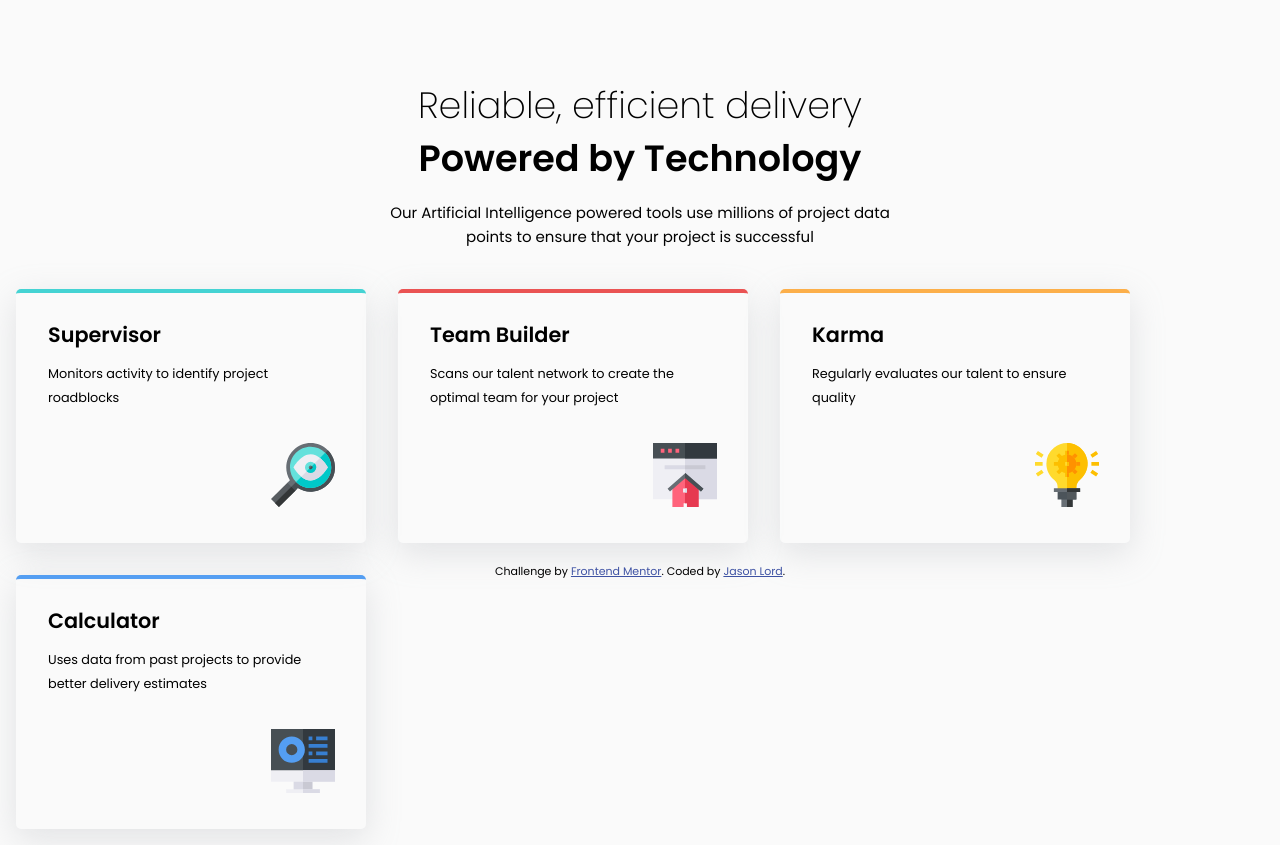
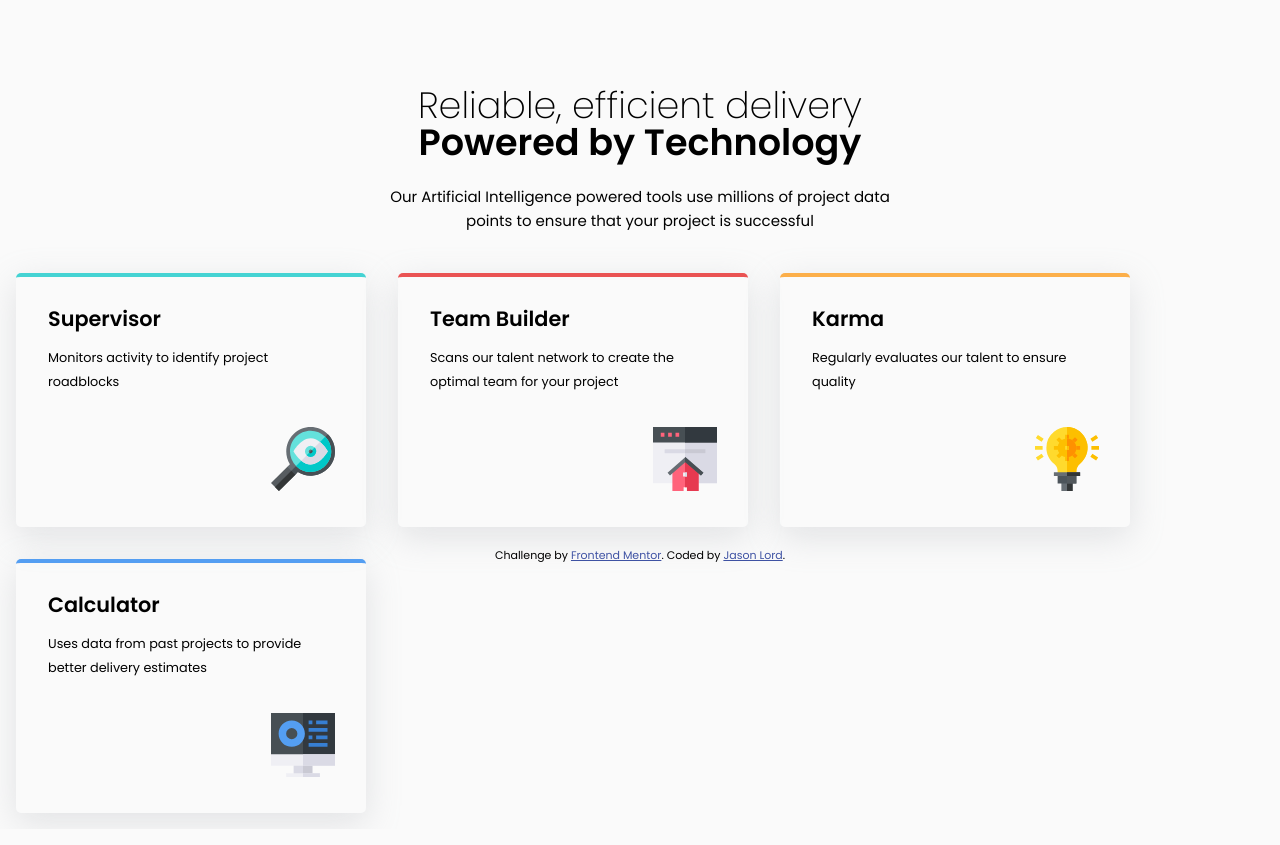
Before and after one commit to jasonlord/four-card-feature-section-master-jason, a PHP site: page / in a window 1280 px wide. Run offline with PHP 8.4, Linux system fonts and the light colour scheme.

Commit message:
changed the h1 css to first-line selector isntead of a span

```diff
--- a/css/style.css
+++ b/css/style.css
@@ -77,11 +77,11 @@
     outline: 0;
     font-size: 100%;
     vertical-align: baseline;
-            background: transparent
+    background: transparent;
 }
 
 body {
-            line-height: 1
+    line-height: 1;
 }
 
 article,
@@ -95,23 +95,23 @@
 menu,
 nav,
 section {
-            display: block
+    display: block;
 }
 
 nav ul {
-            list-style: none
+    list-style: none;
 }
 
 blockquote,
 q {
-            quotes: none
+    quotes: none;
 }
 
 blockquote:before,
 blockquote:after,
 q:before,
 q:after {
-            content: none
+    content: none;
 }
 
 a {
@@ -119,35 +119,35 @@
     padding: 0;
     font-size: 100%;
     vertical-align: baseline;
-            background: transparent
+    background: transparent;
 }
 
 ins {
     background-color: #ff9;
     color: #000;
-            text-decoration: none
+    text-decoration: none;
 }
 
 mark {
     background-color: #ff9;
     color: #000;
     font-style: italic;
-            font-weight: bold
+    font-weight: bold;
 }
 
 del {
-            text-decoration: line-through
+    text-decoration: line-through;
 }
 
 abbr[title],
 dfn[title] {
     border-bottom: 1px dotted;
-            cursor: help
+    cursor: help;
 }
 
 table {
     border-collapse: collapse;
-            border-spacing: 0
+    border-spacing: 0;
 }
 
 hr {
@@ -156,16 +156,20 @@
     border: 0;
     border-top: 1px solid #ccc;
     margin: 1em 0;
-            padding: 0
+    padding: 0;
 }
 
 input,
 select {
-            vertical-align: middle
+    vertical-align: middle;
 }
+
+
 /*
 *  end of html5resetcss
 */
+
+
 /*
 *  start of custom css
 */
@@ -181,9 +185,9 @@
 }
 
 body {
-            font-family: 'Poppins', sans-serif;
+    font-family: "Poppins", sans-serif;
     background-color: var(--myVeryLightGray);
-            font-size: 15px
+    font-size: 15px;
 }
 
 h1 {
@@ -191,13 +195,16 @@
     font-size: 2.285rem;
     font-weight: 600;
     margin-top: 5.5rem;
-            font-weight: 200;
+    margin-left: auto;
+    margin-right: auto;
+    font-weight: 600;
+    max-width: 500px;
 }
 
-        h1 span {
+h1::first-line {
     display: block;
-            font-weight: 600;
-            margin-top: 1rem
+    font-weight: 200;
+    margin-top: 1rem;
 }
 
 p {
@@ -216,9 +223,9 @@
     float: left;
     background-repeat: no-repeat;
     background-position: 255px 150px;
-            -webkit-box-shadow: 0px 10px 34px 0px rgba(170, 171, 179, .3);
-            -moz-box-shadow: 0px 10px 34px 0px rgba(170, 171, 179, .3);
-            box-shadow: 0px 10px 34px 0px rgba(170, 171, 179, .3);
+    -webkit-box-shadow: 0px 10px 34px 0px rgba(170, 171, 179, 0.3);
+    -moz-box-shadow: 0px 10px 34px 0px rgba(170, 171, 179, 0.3);
+    box-shadow: 0px 10px 34px 0px rgba(170, 171, 179, 0.3);
 }
 
 h2 {
@@ -228,17 +235,17 @@
 
 div.box p {
     text-align: left;
-            font-size: .8rem;
+    font-size: 0.8rem;
     margin-left: 2rem;
     margin-right: 3rem;
-            margin-top: 1rem
+    margin-top: 1rem;
 }
 
 .cardContainer {}
 
 div.magnifier {
     background-image: url("/images/icon-supervisor.svg");
-            border-top: 4px solid var(--myCyan)
+    border-top: 4px solid var(--myCyan);
 }
 
 div.karma {
--- a/index.html
+++ b/index.html
@@ -2,14 +2,14 @@
 <html lang="en">
 
 <head>
-    <meta charset="UTF-8">
-    <meta name="viewport" content="width=device-width, initial-scale=1.0">
+    <meta charset="UTF-8" />
+    <meta name="viewport" content="width=device-width, initial-scale=1.0" />
     <!-- displays site properly based on user's device -->
 
-    <link rel="icon" type="image/png" sizes="32x32" href="./images/favicon-32x32.png">
-    <link href="https://fonts.googleapis.com/css2?family=Poppins:wght@200;400;600&display=swap" rel="stylesheet">
+    <link rel="icon" type="image/png" sizes="32x32" href="./images/favicon-32x32.png" />
+    <link href="https://fonts.googleapis.com/css2?family=Poppins:wght@200;400;600&display=swap" rel="stylesheet" />
 
-    <link rel="stylesheet" type="text/css" href="css/style.css">
+    <link rel="stylesheet" type="text/css" href="css/style.css" />
 
     <title>Frontend Mentor | Four card feature section</title>
 
@@ -27,12 +27,10 @@
 </head>
 
 <body>
-
     <h1>
-        Reliable, efficient delivery <span>Powered by Technology</span>
+        Reliable, efficient delivery Powered by Technology
     </h1>
     <p>
-
         Our Artificial Intelligence powered tools use millions of project data points to ensure that your project is successful
     </p>
 
@@ -71,10 +69,11 @@
         </div>
     </div>
 
-
     <footer>
         <p class="attribution">
-            Challenge by <a href="https://www.frontendmentor.io?ref=challenge" target="_blank">Frontend Mentor</a>. Coded by <a href="http://www.iamjlord.com">Jason Lord</a>.
+            Challenge by
+            <a href="https://www.frontendmentor.io?ref=challenge" target="_blank">Frontend Mentor</a
+        >. Coded by <a href="http://www.iamjlord.com">Jason Lord</a>.
         </p>
     </footer>
 </body>
```
Lines whose indentation alone changed are shown as unchanged.
